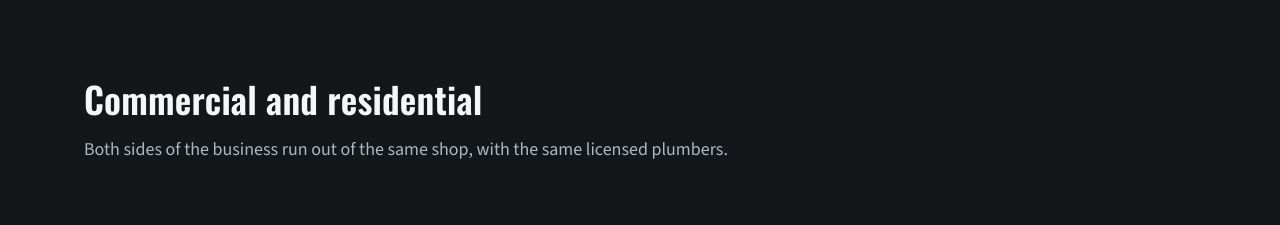
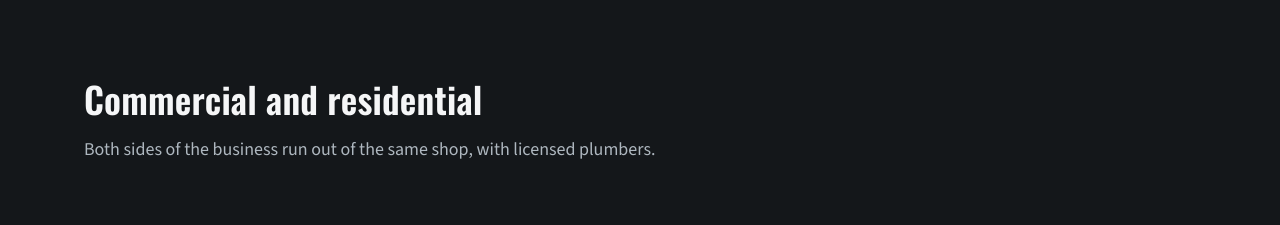
Before and after one commit to scottmsimmons69/dynamic-plumbing, a Next.js app: page /about in a window 1280 px wide. Shown: the part 960-1185 px from the top of the page. Built offline with nearby package versions, Linux system fonts and the light colour scheme.

Commit message:
Palette stays blue-grey; crew claim removed from About

```diff
--- a/src/app/about/page.tsx
+++ b/src/app/about/page.tsx
@@ -39,7 +39,7 @@ export default function About() {
       </Section>
 
       <Section>
-        <Heading lead="Both sides of the business run out of the same shop, with the same licensed plumbers.">
+        <Heading lead="Both sides of the business run out of the same shop, with licensed plumbers.">
           Commercial and residential
         </Heading>
       </Section>
```
